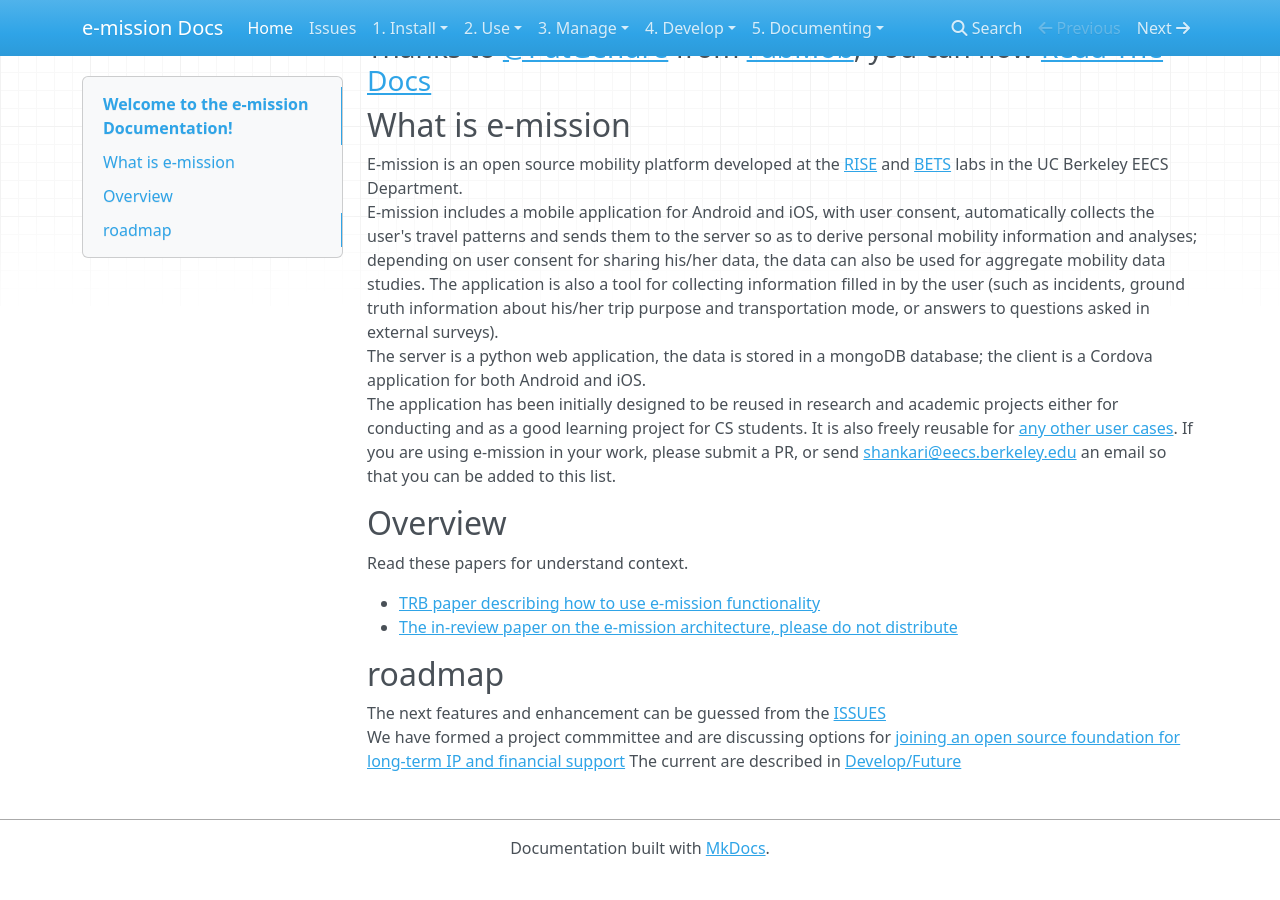
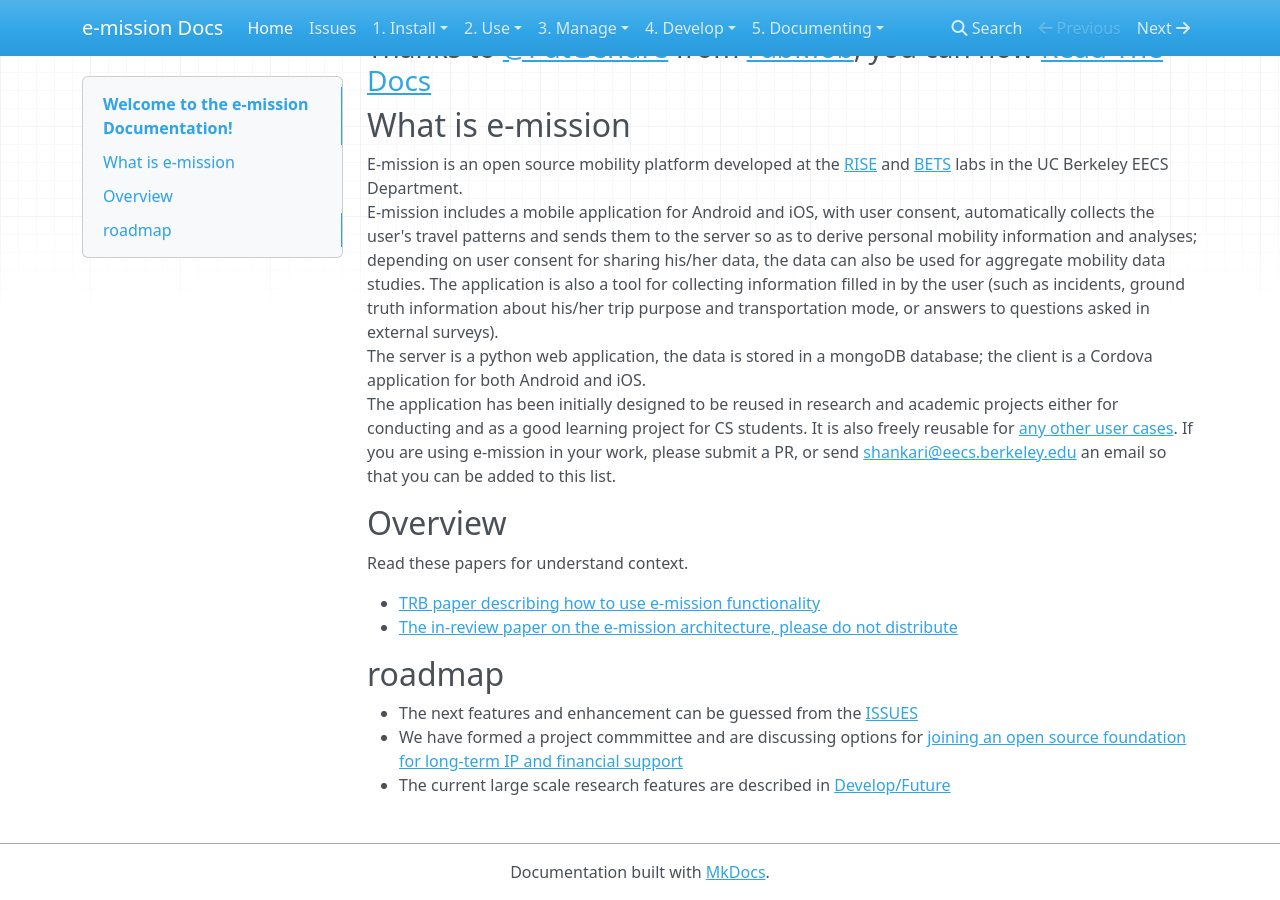
Before and after one commit to e-mission/e-mission-docs, an MkDocs documentation site: the page built from docs/README.md, in a window 1280 px wide and 900 px high, scrolled down 527 px. Built offline with MkDocs 1.6.1, drawn with Linux system fonts in a browser that asks for light colours; nearby versions of some CDN libraries; before the commit the page ends 1403 px from its top, so only the background shows below that.

Commit message:
Fix formatting

```diff
--- a/docs/README.md
+++ b/docs/README.md
@@ -25,6 +25,6 @@
 - [The in-review paper on the e-mission architecture, please do not distribute](https://people.eecs.berkeley.edu/~shankari/em-arch.pdf)
 
 ## roadmap
-The next features and enhancement can be guessed from the [ISSUES](https://github.com/e-mission/e-mission-docs/issues)
-We have formed a project commmittee and are discussing options for [joining an open source foundation for long-term IP and financial support](dev/future/foundations.md)
-The current are described in [Develop/Future](dev/future/overview.md)
+- The next features and enhancement can be guessed from the [ISSUES](https://github.com/e-mission/e-mission-docs/issues)
+- We have formed a project commmittee and are discussing options for [joining an open source foundation for long-term IP and financial support](dev/future/foundations.md)
+- The current large scale research features are described in [Develop/Future](dev/future/overview.md)
```
